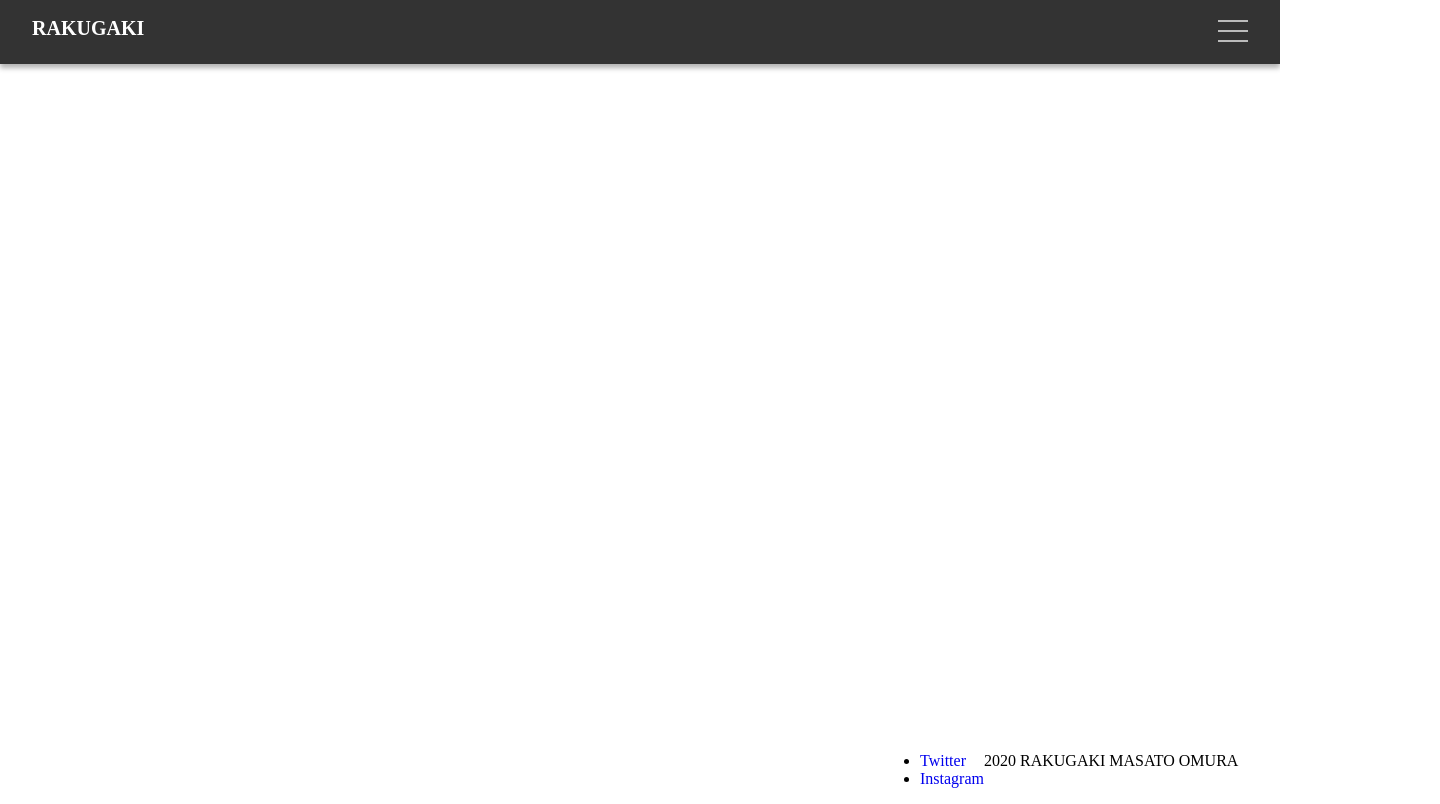
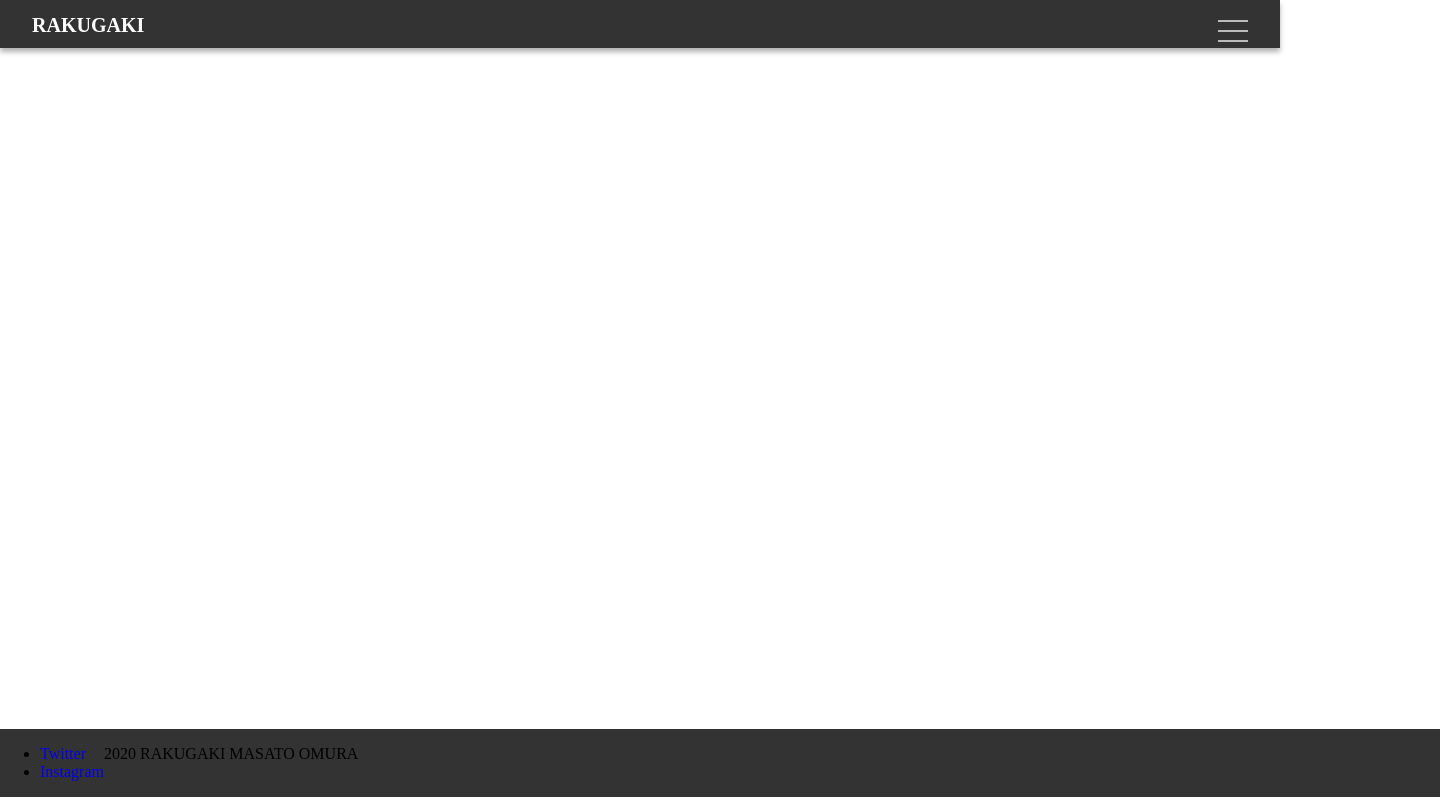
Before and after one commit to MIYABI-A4/SampleSite, a plain HTML site: page index.html in a window 1280 px wide. Shown: the whole page, 1440 px wide, since content can reach past the window. Drawn offline with nearby package versions, Linux system fonts and the light colour scheme.

Commit message:
Add files via upload

```diff
--- a/css/style.css
+++ b/css/style.css
@@ -8,13 +8,13 @@ html {
 header {
   position: relative;
   background-color: #333;
-  height: 4rem;
+  height: 3rem;
   box-shadow: 0 4px 0.3125rem rgba(0,0,0,.3);
 }
 
 h1 {
   position: absolute;
-  top: 0.25rem;
+  padding-top: 0.25px;
   left: 2rem;
   font-size: 1.25rem;
   color: white;
@@ -160,17 +160,18 @@ aside article {
 
 footer{
  position: absolute;
- padding-top: 36rem;
- padding-left: 55rem;
- width: auto;
+ margin-top: 36.55rem;
  display: flex;
+ background: #333;
+ height: 25;
+ width: 90rem;
 }
 
-footer div{
-  background-color: #999999
-  top: 700px;
-  height: 20px
-}
+/*footer ul{
+  background: #222;
+　padding: 40px;
+  width: 50rem;
+}*/
 
 
 .page-footer {
```
